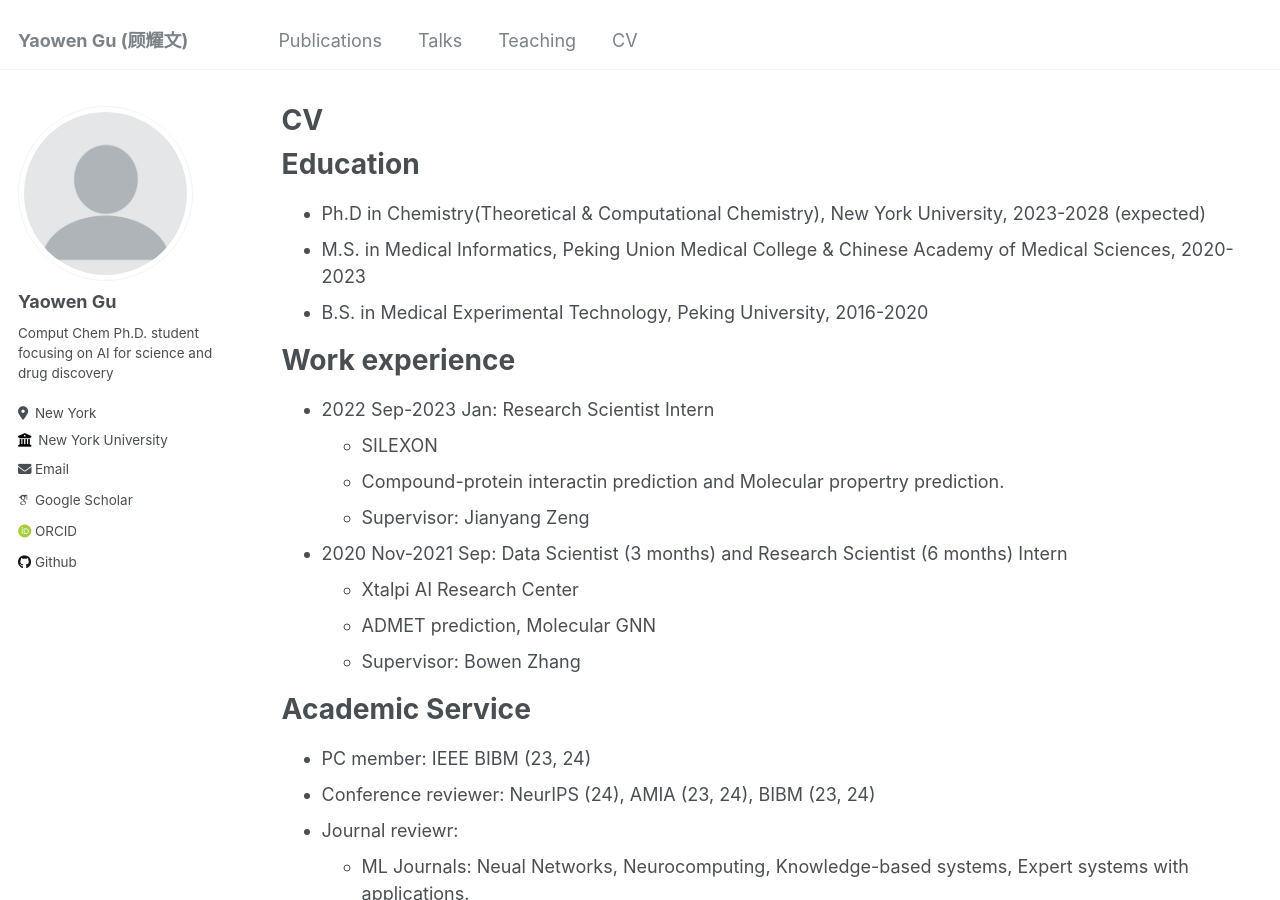
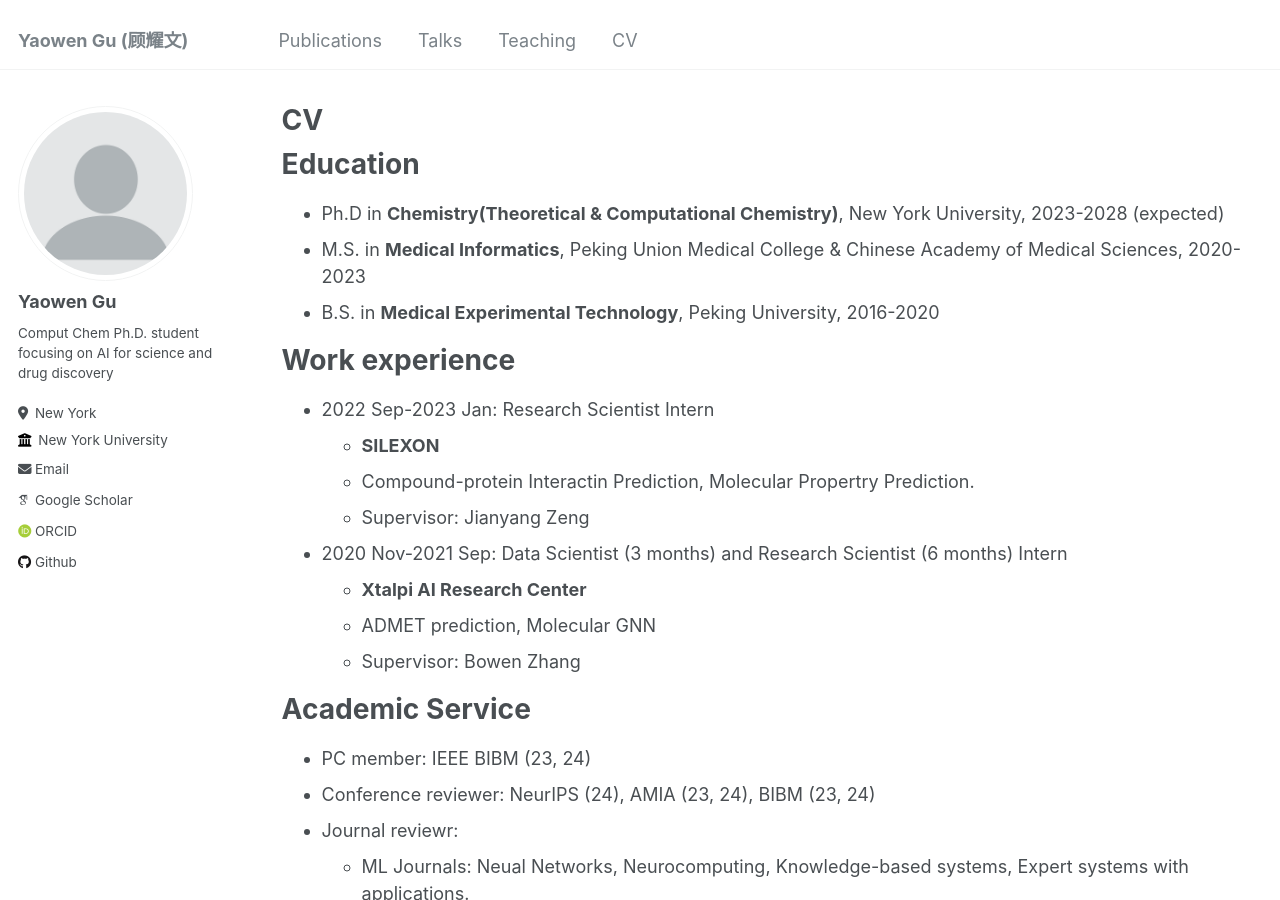
Before and after one commit to gu-yaowen/gu-yaowen.github.io, a Jekyll site: the page built from _pages/cv.md, in a window 1280 px wide and 900 px high. Built offline with Jekyll 4.4.1, drawn with Linux system fonts in a browser that asks for light colours; some web fonts are replaced; some of the changed text lies outside the part shown.

Commit message:
update 06/08/2024

```diff
--- a/_pages/cv.md
+++ b/_pages/cv.md
@@ -11,19 +11,19 @@ redirect_from:
 
 Education
 ======
-* Ph.D in Chemistry(Theoretical & Computational Chemistry), New York University, 2023-2028 (expected)
-* M.S. in Medical Informatics, Peking Union Medical College & Chinese Academy of Medical Sciences, 2020-2023
-* B.S. in Medical Experimental Technology, Peking University, 2016-2020
+* Ph.D in **Chemistry(Theoretical & Computational Chemistry)**, New York University, 2023-2028 (expected)
+* M.S. in **Medical Informatics**, Peking Union Medical College & Chinese Academy of Medical Sciences, 2020-2023
+* B.S. in **Medical Experimental Technology**, Peking University, 2016-2020
 
 Work experience
 ======
 * 2022 Sep-2023 Jan: Research Scientist Intern
-  * SILEXON
-  * Compound-protein interactin prediction and Molecular propertry prediction.
+  * **SILEXON**
+  * Compound-protein Interactin Prediction, Molecular Propertry Prediction.
   * Supervisor: Jianyang Zeng
 
 * 2020 Nov-2021 Sep: Data Scientist (3 months) and Research Scientist (6 months) Intern
-  * Xtalpi AI Research Center
+  * **Xtalpi AI Research Center**
   * ADMET prediction, Molecular GNN
   * Supervisor: Bowen Zhang
 
@@ -58,7 +58,3 @@ Teaching
   <ul>{% for post in site.teaching reversed %}
     {% include archive-single-cv.html %}
   {% endfor %}</ul>
-
-Service and leadership
-======
-* Currently signed in to 43 different slack teams
```
Also changed, not shown: _teaching/2024-spring-teaching-1.md (+0 -11 lines).
